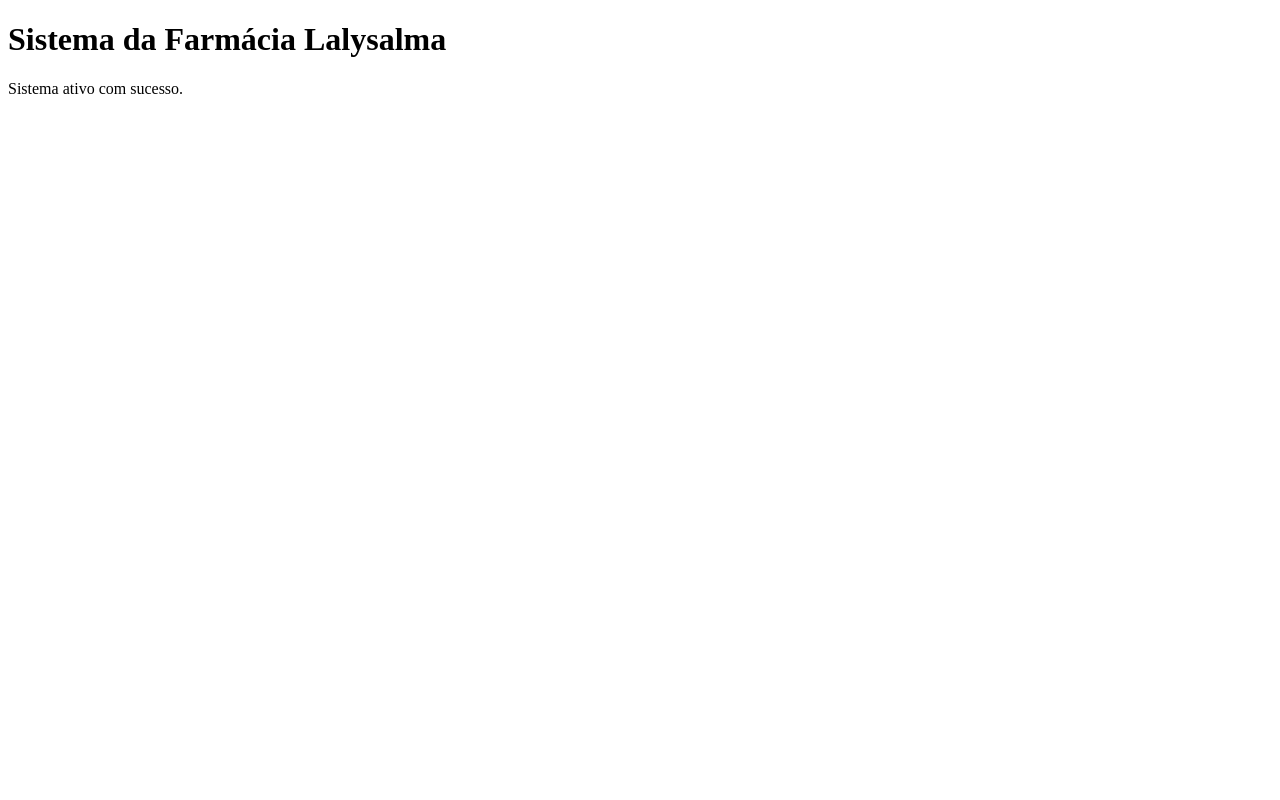
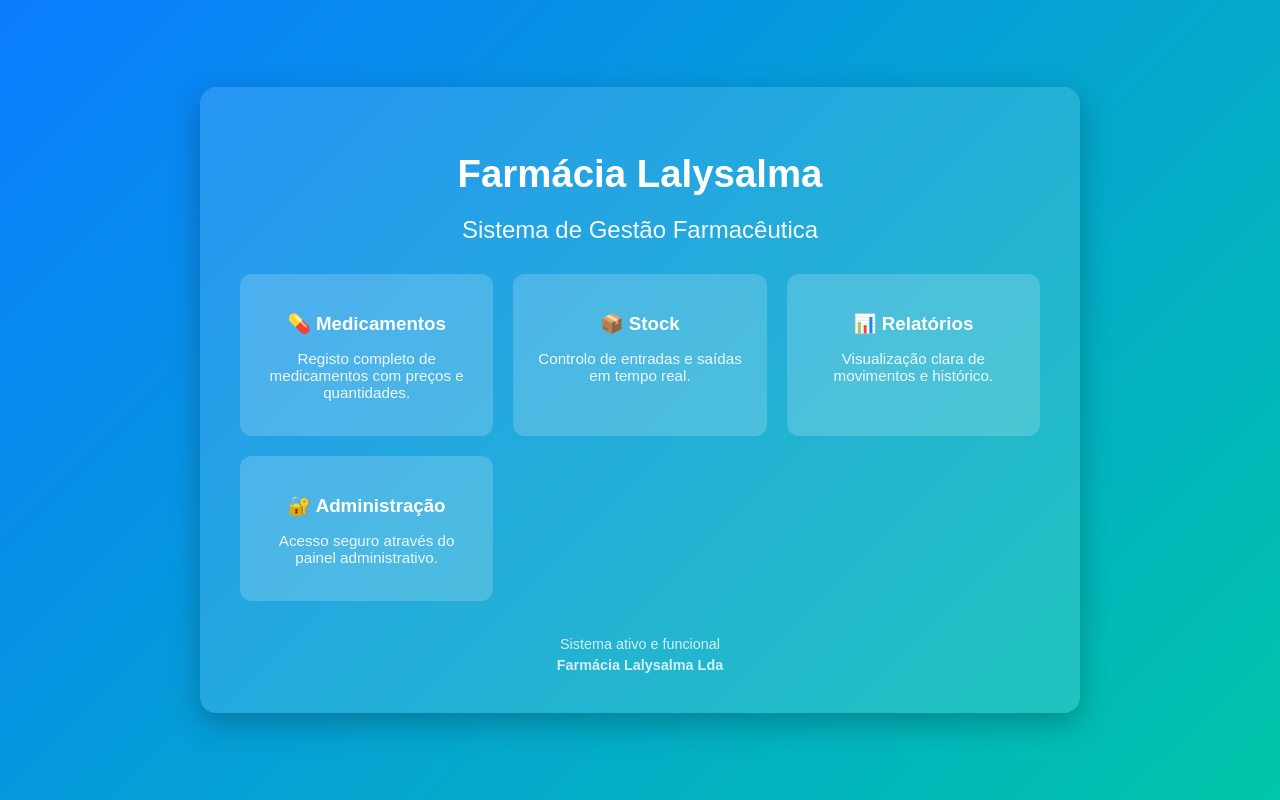
Before and after one commit to farmacialalysalma01-lang/farmacia-lalysalma, a Django app: template farmacia/templates/home.html in a window 1280 px wide. Run offline with Django 4.2, Linux system fonts and the light colour scheme; the template is opened without the code that fills it, so the values that code supplies are empty.

Commit message:
Update home.html

```diff
--- a/farmacia/templates/home.html
+++ b/farmacia/templates/home.html
@@ -3,9 +3,108 @@
 <head>
     <meta charset="UTF-8">
     <title>Farmácia Lalysalma</title>
+    <meta name="viewport" content="width=device-width, initial-scale=1.0">
+
+    <style>
+        body {
+            margin: 0;
+            font-family: Arial, Helvetica, sans-serif;
+            background: linear-gradient(135deg, #0a7cff, #00c6a9);
+            color: #ffffff;
+            min-height: 100vh;
+            display: flex;
+            align-items: center;
+            justify-content: center;
+        }
+
+        .container {
+            background: rgba(255, 255, 255, 0.12);
+            padding: 40px;
+            border-radius: 16px;
+            width: 90%;
+            max-width: 800px;
+            text-align: center;
+            box-shadow: 0 10px 30px rgba(0,0,0,0.25);
+        }
+
+        h1 {
+            font-size: 2.4em;
+            margin-bottom: 10px;
+        }
+
+        h2 {
+            font-weight: normal;
+            margin-bottom: 30px;
+            opacity: 0.95;
+        }
+
+        .cards {
+            display: grid;
+            grid-template-columns: repeat(auto-fit, minmax(200px, 1fr));
+            gap: 20px;
+            margin-top: 30px;
+        }
+
+        .card {
+            background: rgba(255, 255, 255, 0.18);
+            padding: 20px;
+            border-radius: 12px;
+        }
+
+        .card h3 {
+            margin-bottom: 10px;
+        }
+
+        .card p {
+            font-size: 0.95em;
+            opacity: 0.9;
+        }
+
+        .footer {
+            margin-top: 35px;
+            font-size: 0.9em;
+            opacity: 0.8;
+        }
+
+        .footer strong {
+            display: block;
+            margin-top: 5px;
+        }
+    </style>
 </head>
 <body>
-    <h1>Sistema da Farmácia Lalysalma</h1>
-    <p>Sistema ativo com sucesso.</p>
+
+<div class="container">
+    <h1>Farmácia Lalysalma</h1>
+    <h2>Sistema de Gestão Farmacêutica</h2>
+
+    <div class="cards">
+        <div class="card">
+            <h3>💊 Medicamentos</h3>
+            <p>Registo completo de medicamentos com preços e quantidades.</p>
+        </div>
+
+        <div class="card">
+            <h3>📦 Stock</h3>
+            <p>Controlo de entradas e saídas em tempo real.</p>
+        </div>
+
+        <div class="card">
+            <h3>📊 Relatórios</h3>
+            <p>Visualização clara de movimentos e histórico.</p>
+        </div>
+
+        <div class="card">
+            <h3>🔐 Administração</h3>
+            <p>Acesso seguro através do painel administrativo.</p>
+        </div>
+    </div>
+
+    <div class="footer">
+        Sistema ativo e funcional
+        <strong>Farmácia Lalysalma Lda</strong>
+    </div>
+</div>
+
 </body>
 </html>
```
